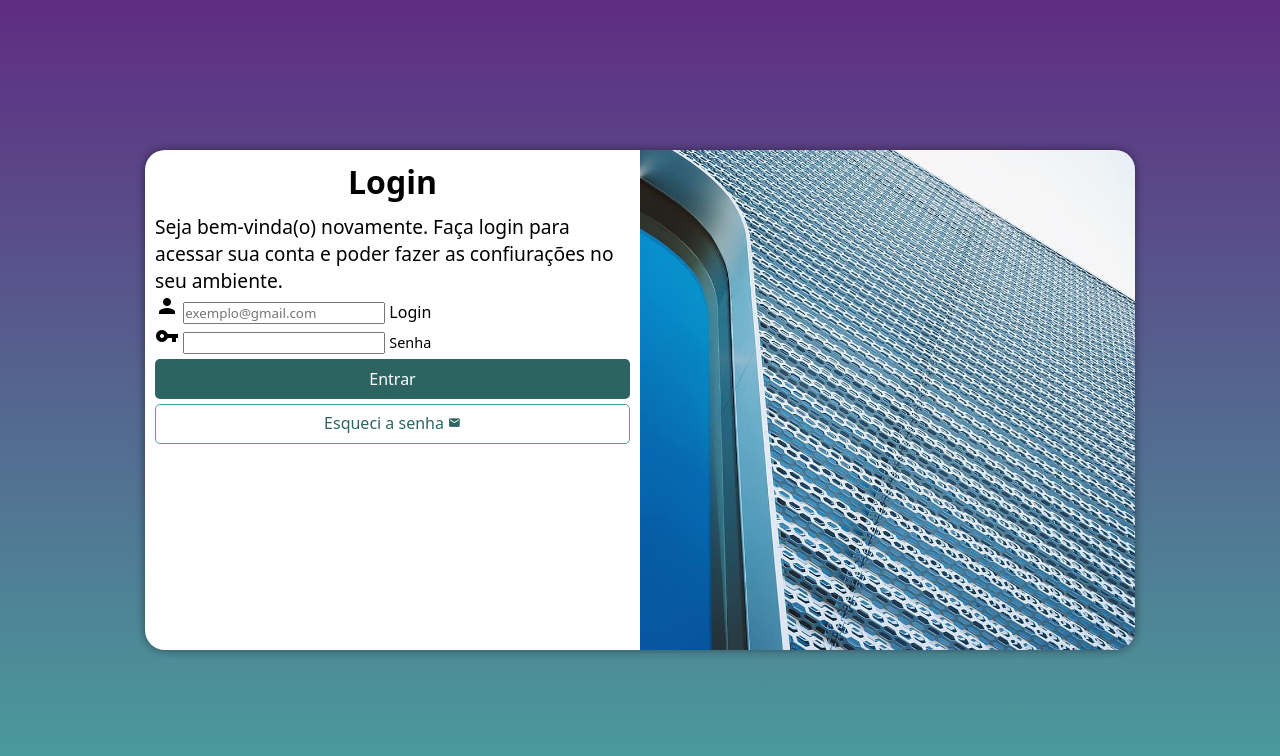
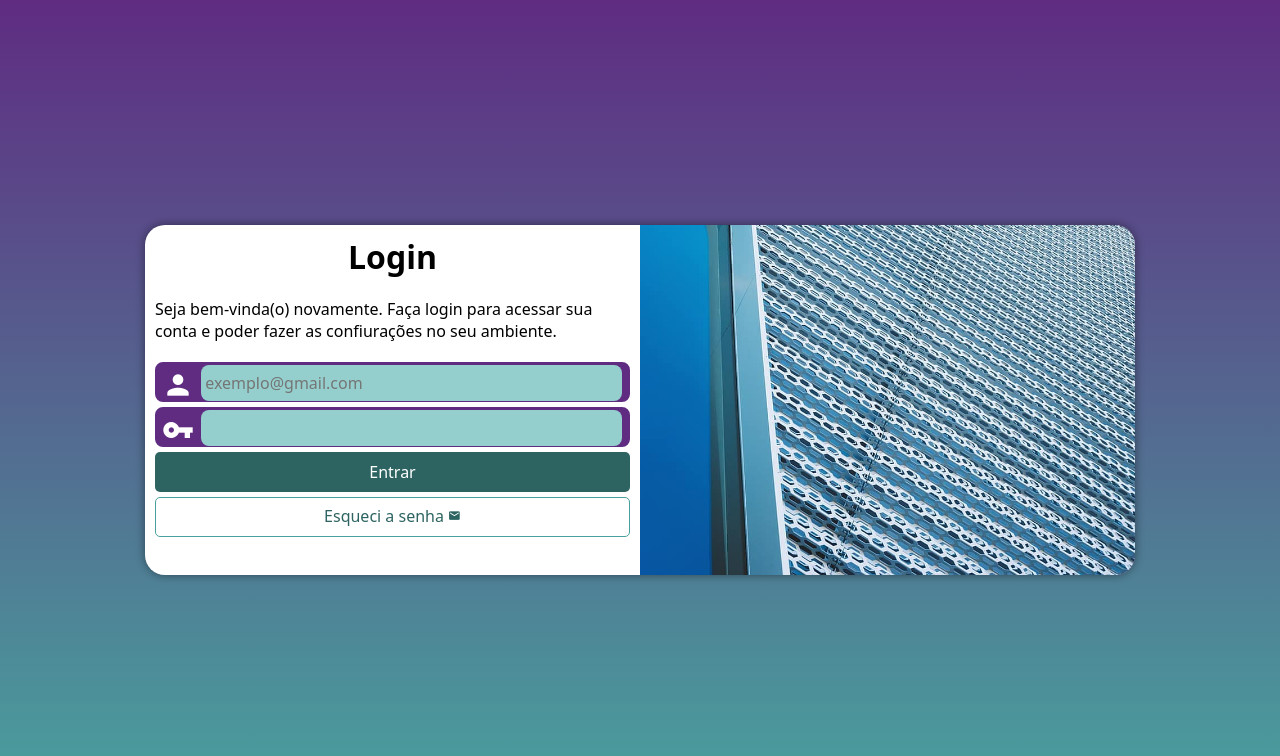
Before and after one commit to Afons19/projeto-login, a plain HTML site: page index.html in a window 1280 px wide. Drawn offline with Linux system fonts and the light colour scheme.

Commit message:
Capítulo 26, Aula 06. Tema: Finalizando o projeto de tela de login.

```diff
--- a/estilos/media-queries.css
+++ b/estilos/media-queries.css
@@ -16,6 +16,7 @@
 
     #login { /* all section */
         width: 90vw;
+        height: 280px;
     }
 
     #imagem { /* 1st div */
@@ -39,6 +40,7 @@
 
     section#login {
         width: 990px;
+        height: 350px;
     }
 
     section#login > div#imagem {
@@ -58,6 +60,11 @@
     }
 
     div > p {
-        font-size: 1.2em;
+        font-size: 1em;
+    }
+
+    #formulario > p {
+        font-size: 1em;
+        margin: 20px 0px;
     }
 }
--- a/estilos/style.css
+++ b/estilos/style.css
@@ -37,7 +37,6 @@ main {
     position: absolute;
     top: 50%;
     left: 50%;
-    transform: translate(-50%, -50%);
     overflow: hidden;
 
     background-color: white;
@@ -46,6 +45,7 @@ main {
     border-radius: 20px;
     box-shadow: 0px 0px 10px rgba(0, 0, 0, 0.450);
 
+    transform: translate(-50%, -50%);
     transition: width 3s, height .3s;
     transition-timing-function: ease;
 }
@@ -71,6 +71,43 @@ div > h1 {
 
 div > p {
     font-size: 0.8em;
+}
+
+div.campo {
+    background-color: var(--cor002);
+    border: 2px solid #5f2c82;
+    display: block;
+    width: 100%;
+    height: 40px;
+    border-radius: 8px;
+    margin: 5px 0px;
+}
+
+div.campo > label {
+    display: none;
+}
+
+div.campo > span {
+    color: #ffff;
+    /* background-color: black; */
+    font-size: 2em;
+    width: 40px;
+    padding: 5px;
+}
+
+div.campo > input {
+    background-color: #94cfcd;
+    font-size: 1em;
+    width: calc(100% - 50px);
+    height: 100%;
+    border: 0px;
+    border-radius: 8px;
+    padding: 4px;
+    transform: translateY(-12px);
+}
+
+div.campo > input:focus-within {
+    background-color: white;
 }
 
 input[type=submit] {
--- a/index.html
+++ b/index.html
@@ -22,12 +22,12 @@
                 </p>
 
                 <form action="login.php" method="post" autocomplete="on">
-                    <div>
+                    <div class="campo">
                         <span class="material-icons">person</span>
                         <input type="email" name="login" id="ilogin" placeholder="exemplo@gmail.com" autocomplete="email" maxlength="30" required>
                         <label for="ilogin">Login</label>
                     </div>
-                    <div>
+                    <div class="campo">
                         <span class="material-icons">vpn_key</span>
                         <input type="password" name="senha" id="isenha" autocomplete="current-password" minlength="8" maxlength="20" required>
                         <label for="isenha" style="font-size: .9em;">Senha</label>
```
